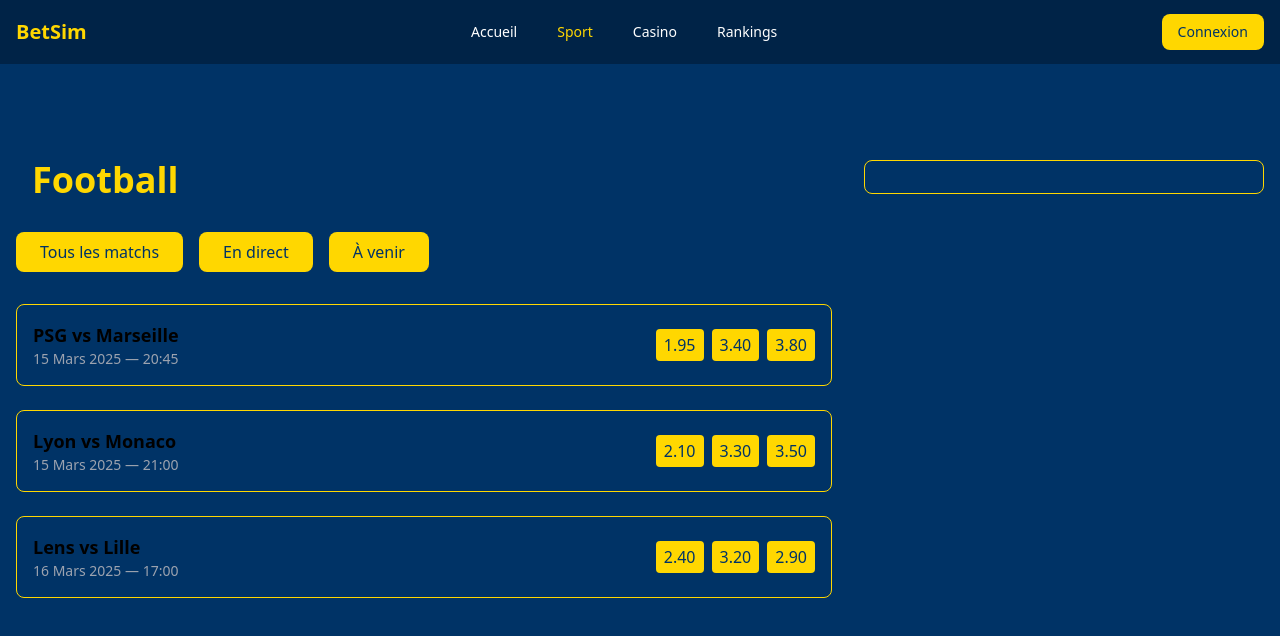
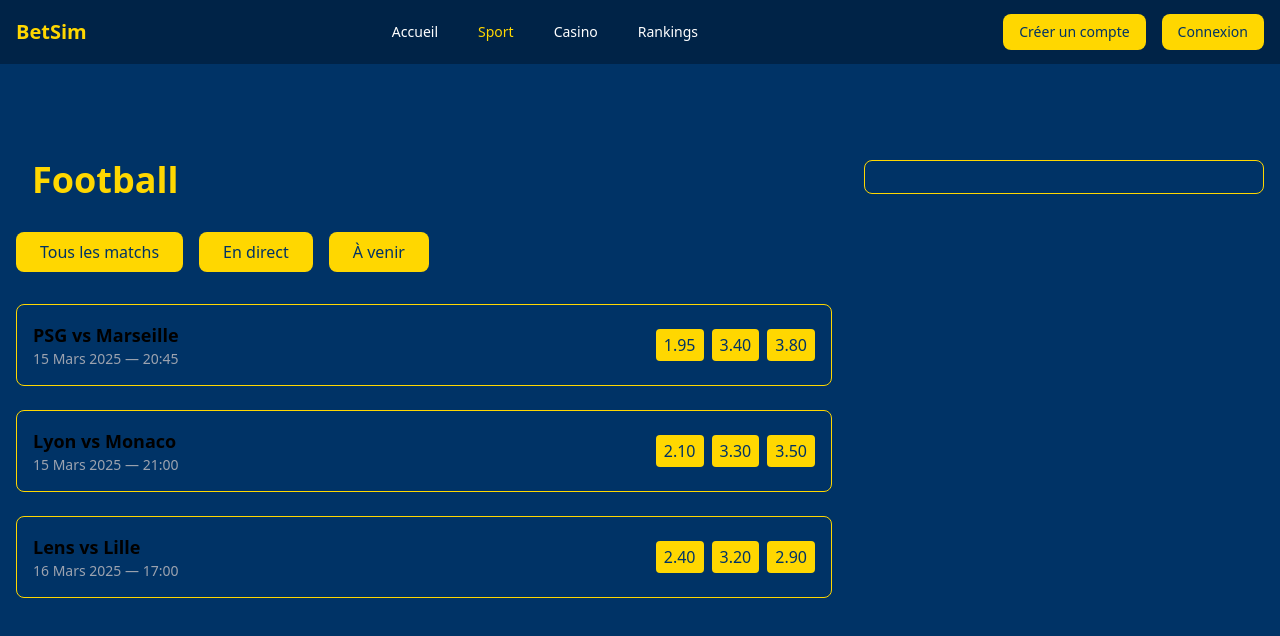
Before and after one commit to Hahuyphananh/Casino-app, a Next.js app: page /sport in a window 1280 px wide. Shown: the top 636 px of the page. Built offline with nearby package versions, Linux system fonts and the light colour scheme; no server answers.

Commit message:
added console log to sign up page

```diff
--- a/src/app/sign-in/[[...sign-in]]/page.jsx
+++ b/src/app/sign-in/[[...sign-in]]/page.jsx
@@ -9,6 +9,8 @@ export default function Page() {
 
   useEffect(() => {
   if (typeof window !== "undefined" && isLoaded && isSignedIn) {
+    console.log("🟡 useEffect triggered: calling /api/sync-user");
+
     fetch("/api/sync-user", { method: "POST" })
       .then((res) => {
         if (!res.ok) {
@@ -21,5 +23,6 @@ export default function Page() {
   }
 }, [isLoaded, isSignedIn]);
 
+
   return <SignIn afterSignInUrl="/" />;
 }
--- a/src/components/navigation-bar.jsx
+++ b/src/components/navigation-bar.jsx
@@ -120,12 +120,17 @@ function NavigationBar({ currentPath }) {
                 </SignOutButton>
               </>
             ) : (
-              <Link
-                href="/sign-up"
-                className="rounded-lg bg-[#FFD700] px-4 py-2 text-sm font-medium text-[#003366] hover:bg-[#FFD700]/80"
-              >
-                Connexion
-              </Link>
+              <><Link
+                  href="/sign-up"
+                  className="rounded-lg bg-[#FFD700] px-4 py-2 text-sm font-medium text-[#003366] hover:bg-[#FFD700]/80"
+                >
+                  Créer un compte
+                </Link><Link
+                  href="/sign-in"
+                  className="rounded-lg bg-[#FFD700] px-4 py-2 text-sm font-medium text-[#003366] hover:bg-[#FFD700]/80"
+                >
+                    Connexion
+                  </Link></>
             )}
           </div>
         </div>
```
Lines whose indentation alone changed are shown as unchanged.
